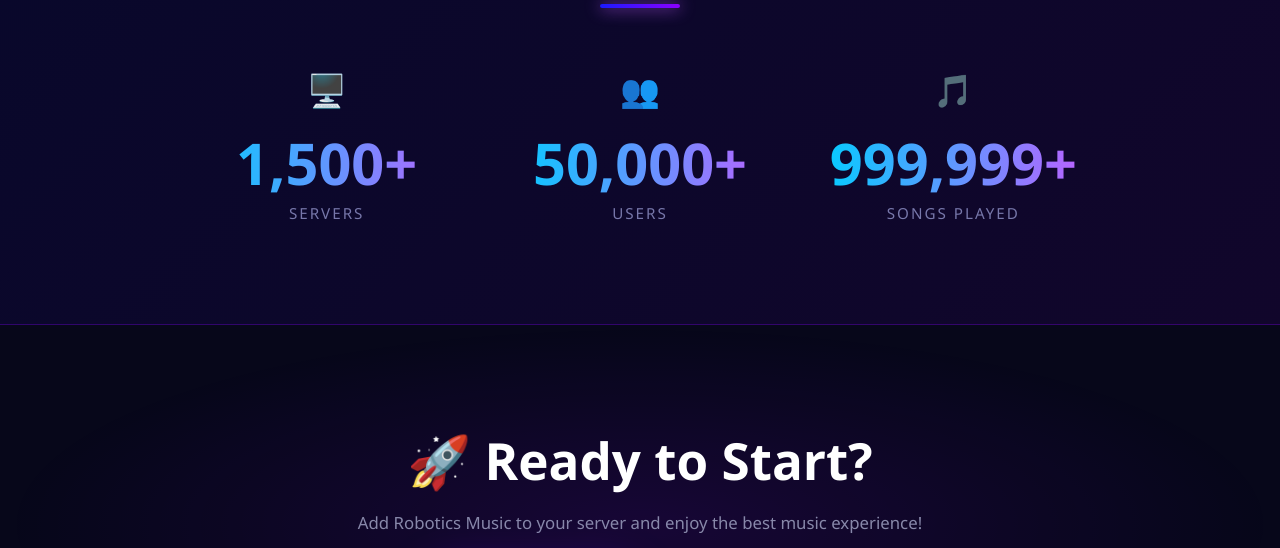
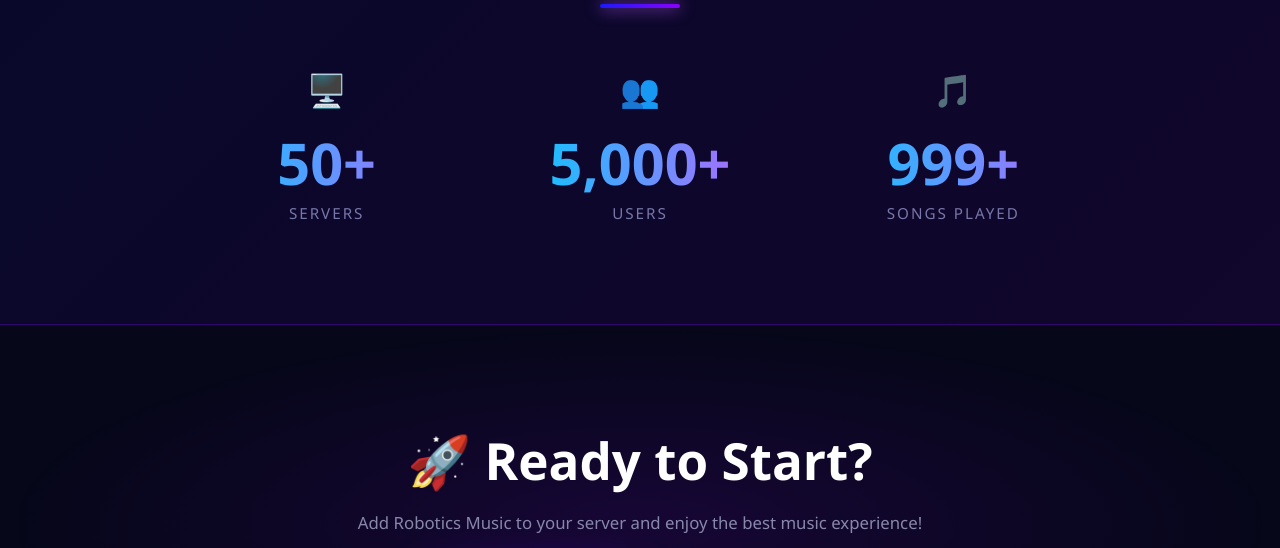
Before and after one commit to muhamadmastafa90-rgb/Soundyenddndj, a plain HTML site: page index.html in a window 1280 px wide. Shown: the part 2620-3168 px from the top of the page. Drawn offline with Linux system fonts and the light colour scheme.

Commit message:
Update index.html

```diff
--- a/index.html
+++ b/index.html
@@ -36,7 +36,7 @@
   }
 
 /* ===== Logo Orb Image ===== */
-.logo-orb img { width: 64px; height: 64px; object-fit: contain; }
+.logo-orb img { width: 85px; height: 85px; object-fit: contain; }
 
 
 
@@ -551,17 +551,17 @@
   <div class="stats-grid">
     <div class="stat-item fade-up">
       <span class="stat-icon">🖥️</span>
-      <span class="stat-num" data-target="1500">0</span>
+      <span class="stat-num" data-target="50">0</span>
       <span class="stat-label">Servers</span>
     </div>
     <div class="stat-item fade-up">
       <span class="stat-icon">👥</span>
-      <span class="stat-num" data-target="50000">0</span>
+      <span class="stat-num" data-target="5000">0</span>
       <span class="stat-label">Users</span>
     </div>
     <div class="stat-item fade-up">
       <span class="stat-icon">🎵</span>
-      <span class="stat-num" data-target="999999">0</span>
+      <span class="stat-num" data-target="999">0</span>
       <span class="stat-label">Songs Played</span>
     </div>
   </div>
```
